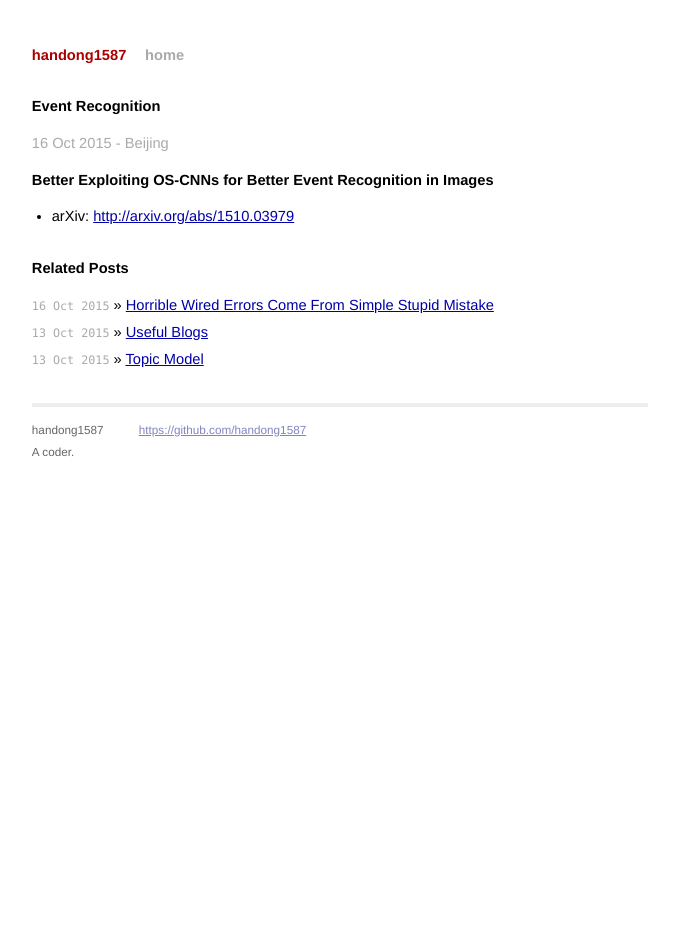
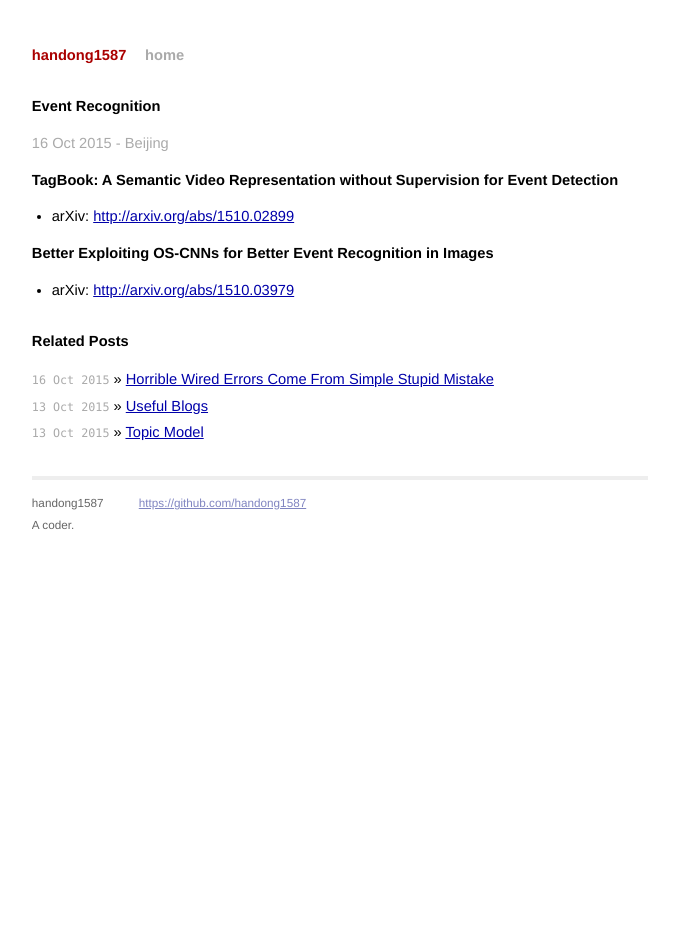
Before and after one commit to handong1587/handong1587.github.io, a Jekyll site: the page built from _posts/deep_learning/2015-10-16-event-recognition.md, in a window 1280 px wide. Shown: the whole page, without its empty margins (300-979 px from the left). Built offline with Jekyll 4.4.1, drawn with Linux system fonts in a browser that asks for light colours; Markdown is read by kramdown in place of the engine named in the settings; comment, search, counter and statistics services are not loaded.

Commit message:
update md

```diff
--- a/_posts/deep_learning/2015-10-16-event-recognition.md
+++ b/_posts/deep_learning/2015-10-16-event-recognition.md
@@ -9,6 +9,10 @@ title: Event Recognition
 
 <p class="meta">16 Oct 2015 - Beijing</p>
 
+**TagBook: A Semantic Video Representation without Supervision for Event Detection**
+
+- arXiv: [http://arxiv.org/abs/1510.02899](http://arxiv.org/abs/1510.02899)
+
 **Better Exploiting OS-CNNs for Better Event Recognition in Images**
 
 - arXiv: [http://arxiv.org/abs/1510.03979](http://arxiv.org/abs/1510.03979)
```
